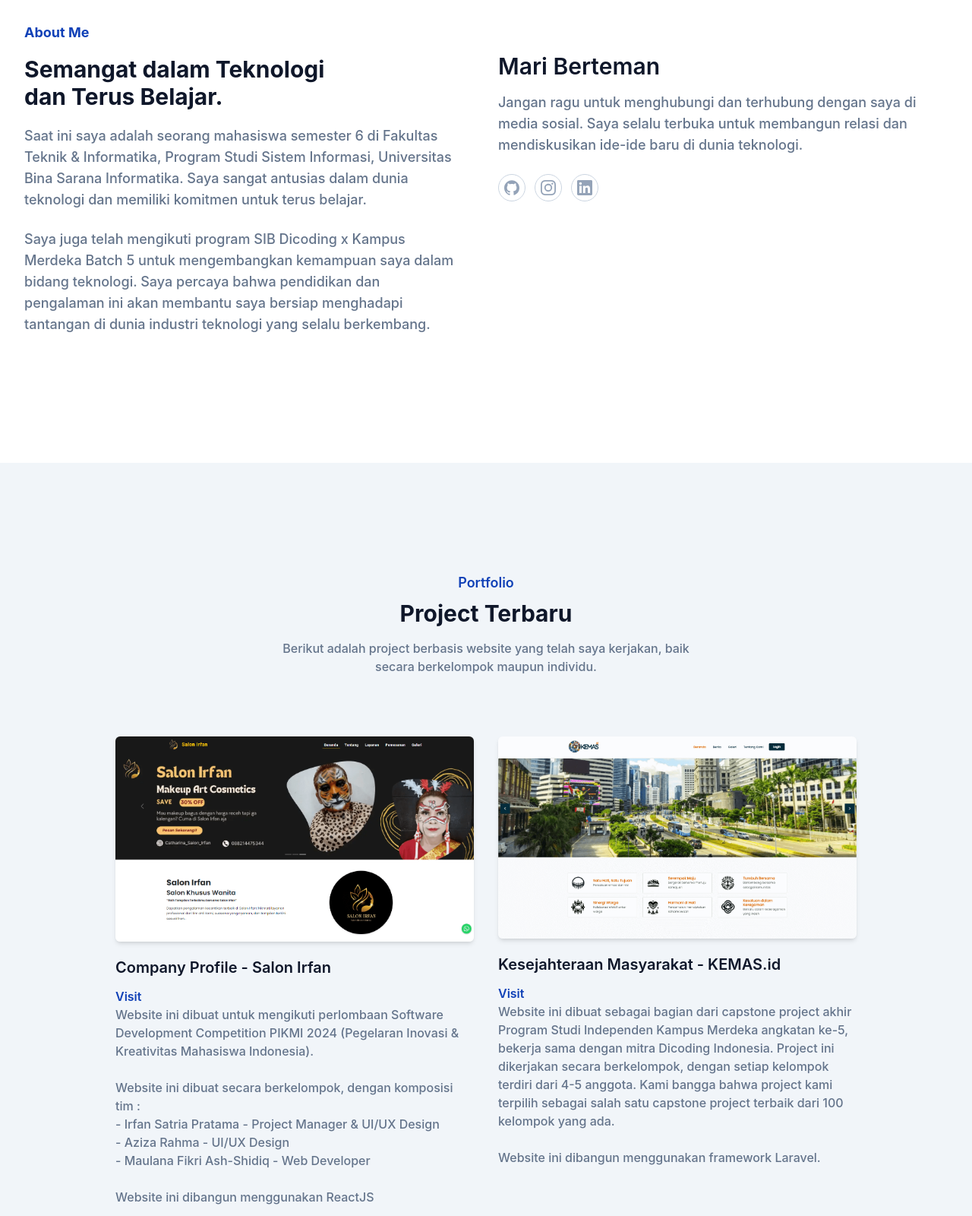
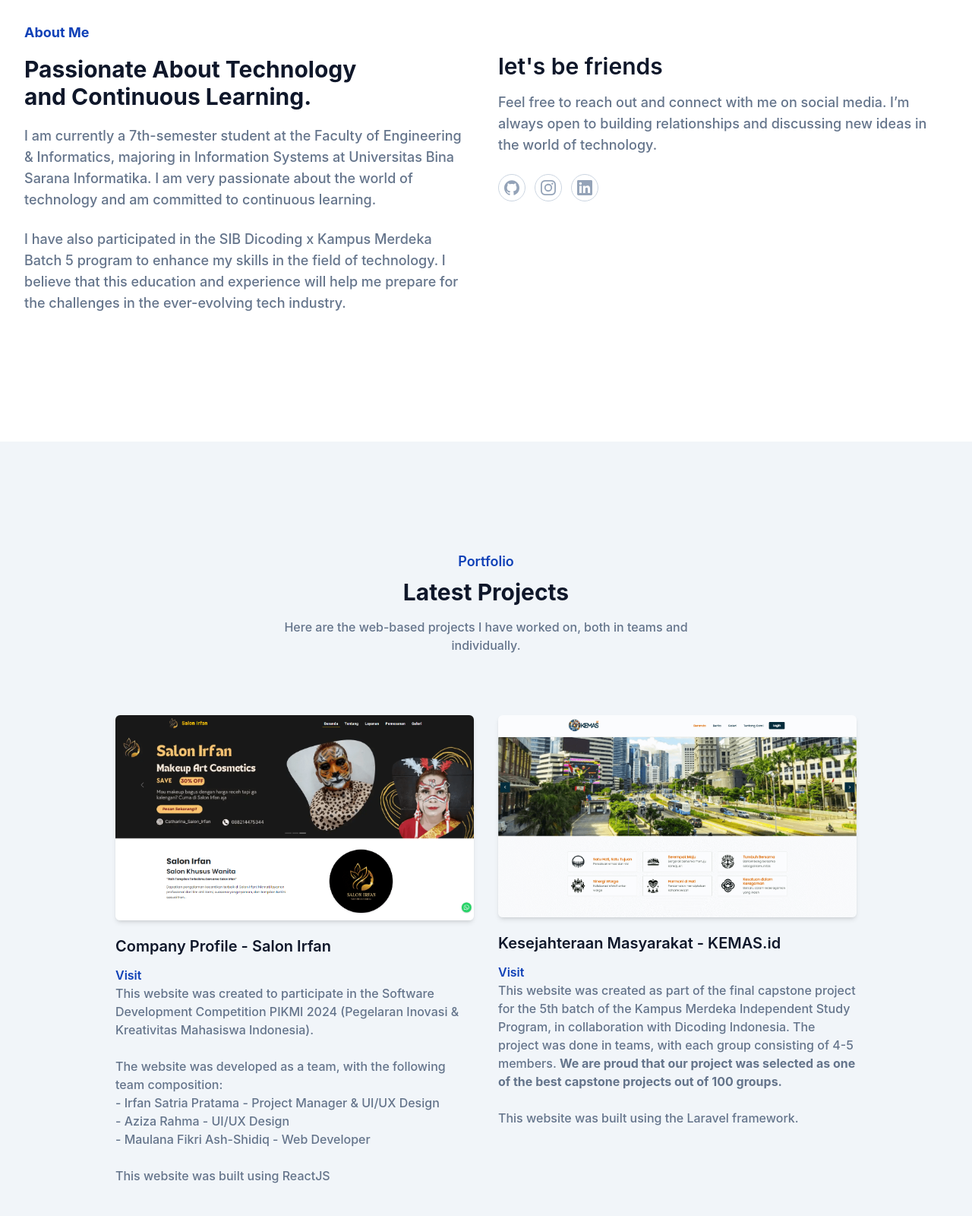
Before and after one commit to maulanafikriash/myportfolio, a website: page index.html in a window 1280 px wide. Shown: the part 720-2320 px from the top of the page at 76% size. Drawn offline with Linux system fonts and the light colour scheme.

Commit message:
feat: change lenguage in english

```diff
--- a/index.html
+++ b/index.html
@@ -6,7 +6,7 @@
   <meta http-equiv="X-UA-Compatible" content="IE=edge" />
   <meta name="viewport" content="width=device-width, initial-scale=1.0" />
   <title>Portfolio - maulanafikriash</title>
-  <link href="dist/css/build.css" rel="stylesheet" />
+  <link href="dist/css/build2.css" rel="stylesheet" />
   <script>
     if (localStorage.theme === 'dark' || (!('theme' in localStorage) && window.matchMedia('(prefers-color-scheme: dark)').matches)) {
       document.documentElement.classList.add('dark');
@@ -118,27 +118,25 @@
       <div class="flex flex-wrap">
         <div class="w-full px-4 mb-10 lg:w-1/2">
           <h4 class="font-bold text-primary text-lg mb-4">About Me</h4>
-          <h2 class="font-bold text-dark dark:text-white text-3xl mb-5 max-w-md">Semangat dalam
-            Teknologi dan Terus Belajar.</h2>
+          <h2 class="font-bold text-dark dark:text-white text-3xl mb-5 max-w-md">Passionate About Technology and
+            Continuous Learning.</h2>
           <p class="font-medium text-base text-secondary max-w-xl lg:text-lg">
-            Saat ini saya adalah seorang mahasiswa semester 6 di Fakultas Teknik & Informatika,
-            Program Studi Sistem Informasi, Universitas Bina Sarana Informatika. Saya sangat
-            antusias dalam dunia teknologi dan memiliki komitmen untuk terus belajar.
+            I am currently a 7th-semester student at the Faculty of Engineering & Informatics, majoring in Information
+            Systems at Universitas Bina Sarana Informatika. I am very passionate about the world of technology and am
+            committed to continuous learning.
 
           </p><br>
           <p class="font-medium text-base text-secondary max-w-xl lg:text-lg">
-            Saya juga telah mengikuti program SIB Dicoding x Kampus Merdeka Batch 5 untuk
-            mengembangkan kemampuan saya dalam bidang teknologi. Saya percaya bahwa
-            pendidikan dan pengalaman ini akan membantu saya bersiap menghadapi tantangan di
-            dunia industri teknologi yang selalu berkembang.
+            I have also participated in the SIB Dicoding x Kampus Merdeka Batch 5 program to enhance my skills in the
+            field of technology. I believe that this education and experience will help me prepare for the challenges in
+            the ever-evolving tech industry.
           </p>
         </div>
         <div class="w-full px-4 lg:w-1/2">
-          <h3 class="font-semibold text-dark dark:text-white text-2xl mb-4 lg:text-3xl lg:pt-10">Mari
-            Berteman</h3>
+          <h3 class="font-semibold text-dark dark:text-white text-2xl mb-4 lg:text-3xl lg:pt-10">let's be friends</h3>
           <p class="font-medium text-base text-secondary mb-6 lg:text-lg">
-            Jangan ragu untuk menghubungi dan terhubung dengan saya di media sosial. Saya selalu terbuka
-            untuk membangun relasi dan mendiskusikan ide-ide baru di dunia teknologi.
+            Feel free to reach out and connect with me on social media. I’m always open to building relationships and
+            discussing new ideas in the world of technology.
           </p>
           <div class="flex items-center">
             <a href="https://github.com/maulanafikriash" target="_blank"
@@ -178,9 +176,9 @@
       <div class="w-full px-4">
         <div class="max-w-xl mx-auto text-center mb-16">
           <h4 class="font-semibold text-lg text-primary mb-2">Portfolio</h4>
-          <h2 class="font-bold text-dark dark:text-white text-3xl mb-4">Project Terbaru</h2>
-          <p class="text-secondary font-medium text-md">Berikut adalah project berbasis website yang telah
-            saya kerjakan, baik secara berkelompok maupun individu.</p>
+          <h2 class="font-bold text-dark dark:text-white text-3xl mb-4">Latest Projects</h2>
+          <p class="text-secondary font-medium text-md">Here are the web-based projects I have worked on, both in teams
+            and individually.</p>
         </div>
       </div>
       <div class="w-full px-4 flex flex-wrap justify-center xl:w-10/12 xl:mx-auto">
@@ -191,20 +189,22 @@
           <h3 class="font-semibold text-dark dark:text-white text-xl mt-5 mb-3">Company Profile - Salon Irfan
           </h3>
           <a class="font-semibold text-primary pb-5 dark:text-white" href="https://salonirfan.vercel.app/">Visit</a>
-          <p class="font-medium text-base text-secondary">Website ini dibuat untuk mengikuti perlombaan
-            Software Development Competition PIKMI 2024 (Pegelaran Inovasi & Kreativitas Mahasiswa
+          <p class="font-medium text-base text-secondary">This website was created to participate in the Software
+            Development Competition PIKMI 2024 (Pegelaran Inovasi & Kreativitas Mahasiswa
             Indonesia).
             <br><br>
-            Website ini dibuat secara berkelompok, dengan komposisi tim :
+            The website was developed as a team, with the following team composition:
             <br>
           <ul class="font-medium text-base text-secondary">
             <li>- Irfan Satria Pratama - Project Manager & UI/UX Design</li>
             <li>- Aziza Rahma - UI/UX Design</li>
-            <li> - Maulana Fikri Ash-Shidiq - Web Developer</li>
+            <li>- Maulana Fikri Ash-Shidiq - Web Developer</li>
           </ul>
           <br>
           <span class="font-medium text-base text-secondary">
-            Website ini dibangun menggunakan ReactJS
+            This website was built using ReactJS
+          </span>
+
           </span>
           </p>
         </div>
@@ -215,14 +215,15 @@
           <h3 class="font-semibold text-dark dark:text-white text-xl mt-5 mb-3">Kesejahteraan Masyarakat -
             KEMAS.id</h3>
           <a class="font-semibold text-primary pb-5 dark:text-white" href="https://www.kemas.site/">Visit</a>
-          <p class="font-medium text-base text-secondary">Website ini dibuat sebagai bagian dari capstone
-            project akhir Program Studi Independen Kampus Merdeka angkatan ke-5, bekerja sama dengan mitra
-            Dicoding Indonesia. Project ini dikerjakan secara berkelompok, dengan setiap kelompok terdiri
-            dari 4-5 anggota. Kami bangga bahwa project kami terpilih sebagai salah satu capstone project
-            terbaik dari 100 kelompok yang ada.
+          <p class="font-medium text-base text-secondary">This website was created as part of the final capstone project
+            for the 5th batch of the Kampus Merdeka Independent Study Program, in collaboration with Dicoding Indonesia.
+            The project was done in teams, with each group consisting of 4-5 members.
+            <b>
+              We are proud that our project was selected as one of the best capstone projects out of 100 groups.
+            </b>
             <br><br>
 
-            Website ini dibangun menggunakan framework Laravel.
+            This website was built using the Laravel framework.
           </p>
         </div>
         <div class="mb-12 p-4 md:w-1/2">
@@ -231,11 +232,10 @@
           </div>
           <h3 class="font-semibold text-dark dark:text-white text-xl mt-5 mb-3">Katalog Restoran</h3>
           <a class="font-semibold text-primary pb-5 dark:text-white" href="https://menu-maestro.netlify.app/">Visit</a>
-          <p class="font-medium text-base text-secondary">Website ini dibuat untuk menyelesaikan Submission
-            kelas belajar "Front-End Web Developer Expert" di Dicoding Indonesia.
+          <p class="font-medium text-base text-secondary">This website was created to complete the submission for the
+            "Front-End Web Developer Expert" course at Dicoding Indonesia.
             <br><br>
-            Website ini dibangun menggunakan JavaScript
-          </p>
+            This website was built using JavaScript.
           </p>
         </div>
         <div class="mb-12 p-4 md:w-1/2">
@@ -245,10 +245,10 @@
           <h3 class="font-semibold text-dark dark:text-white text-xl mt-5 mb-3">Diskusi APP</h3>
           <a class="font-semibold text-primary pb-5 dark:text-white"
             href="https://react-redux-expert.vercel.app/">Visit</a>
-          <p class="font-medium text-base text-secondary">Website ini dibuat untuk menyelesaikan Submission
-            kelas belajar "React Web Developer Expert" di Dicoding Indonesia.
+          <p class="font-medium text-base text-secondary">This website was created to complete the submission for the
+            "React Web Developer Expert" course at Dicoding Indonesia.
             <br><br>
-            Website ini dibangun menggunakan ReactJS
+            This website was built using ReactJS.
           </p>
         </div>
       </div>
@@ -262,7 +262,7 @@
       <div class="w-full px-4">
         <div class="max-w-xl mx-auto text-center mb-16">
           <h4 class="font-semibold text-lg text-primary mb-2">Skills</h4>
-          <h2 class="font-bold text-dark text-3xl mb-4 dark:text-white">Tech Stack</h2>
+          <h2 class="font-bold text-dark text-3xl mb-4 dark:text-white">My Skills</h2>
         </div>
       </div>
 
@@ -279,6 +279,12 @@
           </div>
           <div class="mx-auto max-w-[120px] py-4 lg:mx-6 xl:mx-8">
             <img src="dist/img/tech/php.svg" alt="PHP" />
+          </div>
+          <div class="mx-auto max-w-[120px] py-4 lg:mx-6 xl:mx-8">
+            <img src="dist/img/tech/codeigniter.svg" alt="Codeigniter" />
+          </div>
+          <div class="mx-auto max-w-[120px] py-4 lg:mx-6 xl:mx-8">
+            <img src="dist/img/tech/postgresql.svg" alt="Postresql" />
           </div>
         </div>
       </div>
@@ -358,7 +364,7 @@
       <div class="flex flex-wrap">
         <div class="w-full px-4 mb-12 text-slate-300 font-medium md:w-1/3">
           <h2 class="font-bold text-4xl text-white mb-5">Maulana</h2>
-          <h3 class="font-bold text-2xl mb-2">Hubungi Saya</h3>
+          <h3 class="font-bold text-2xl mb-2">Contact Me</h3>
           <p>maulanafikriash@gmail.com</p>
           <br>
           <p>Jl.Ujung Harapan, Kel. Bahagia, Kec. Babelan</p>
```
Also changed, not shown: dist/css/build.css (deleted), dist/css/build2.css (added), dist/img/tech/codeigniter.svg (added), dist/img/tech/postgresql.svg (added), dist/output.css.
